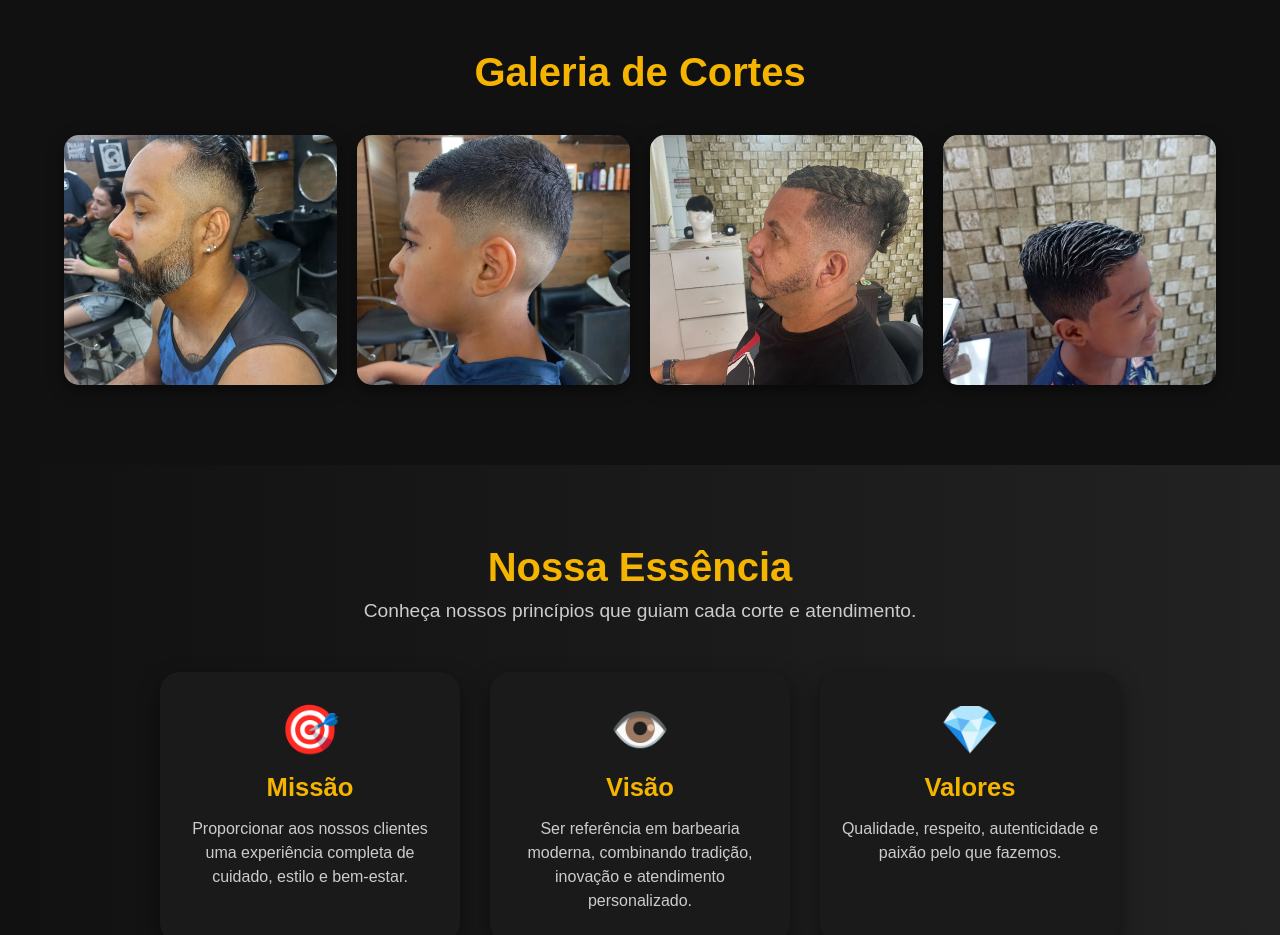
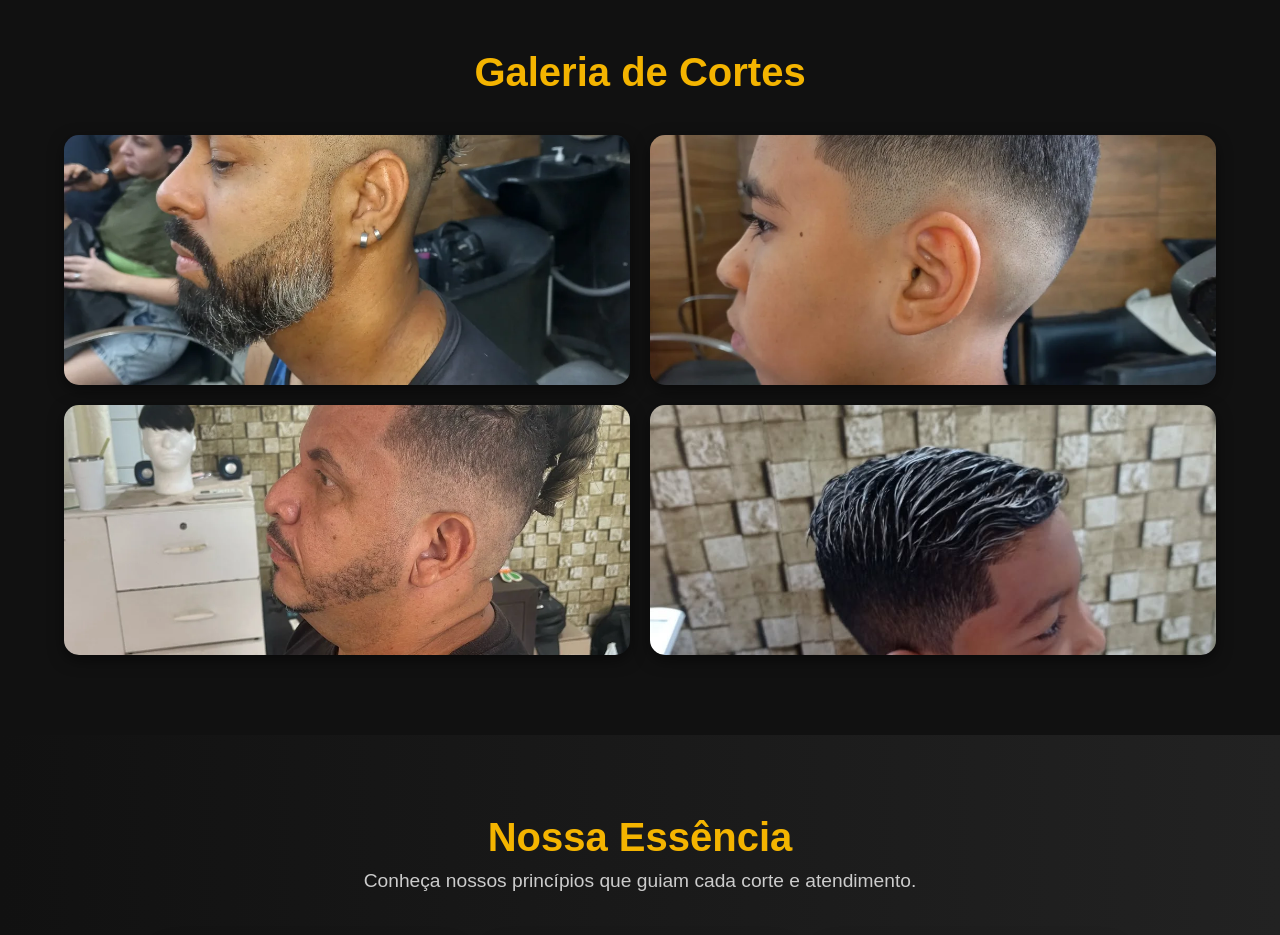
Before and after one commit to ViniGabrielBorba/veve-barbearia, a plain HTML site: page index.html in a window 1280 px wide. Shown: the part 1380-2315 px from the top of the page. Drawn offline with Linux system fonts and the light colour scheme.

Commit message:
Update style.css

```diff
--- a/style.css
+++ b/style.css
@@ -413,3 +413,8 @@ footer {
         grid-template-columns: 1fr 1fr;
     }
 }
+
+    .gallery .photos {
+        grid-template-columns: 1fr 1fr;
+    }
+}
```
